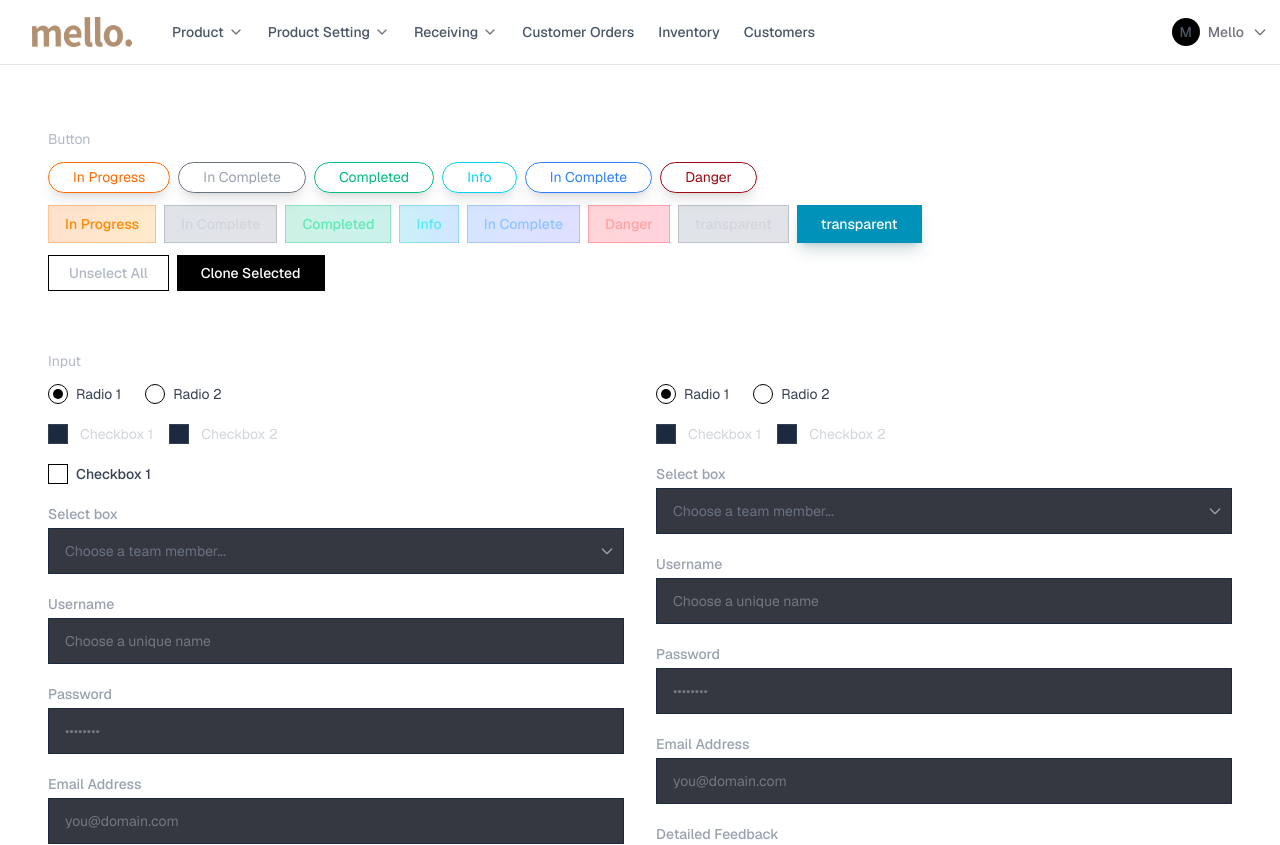
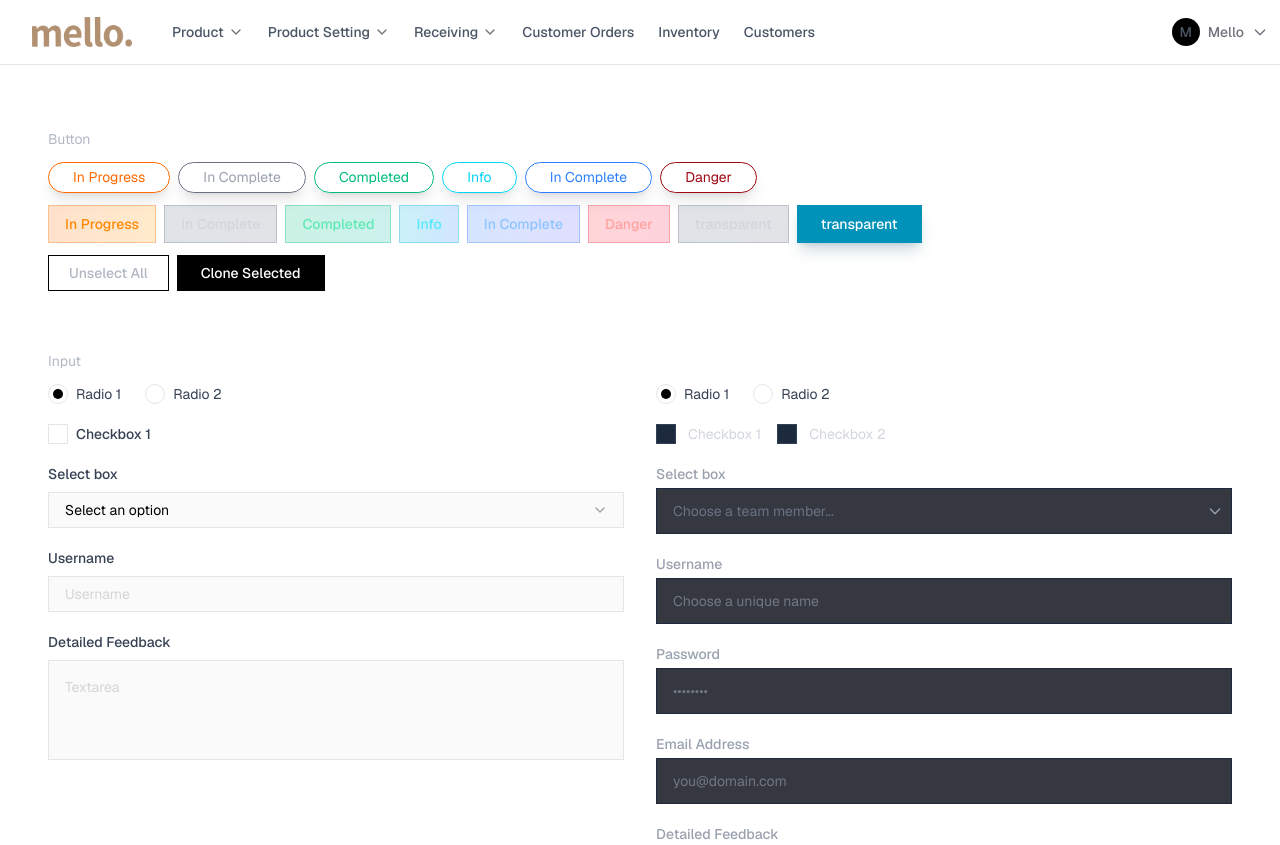
Before and after one commit to Animesh459/Vuerprise, a Vue app: page /utilities in a window 1280 px wide. Shown: the top 845 px of the page. Built offline with nearby package versions, Linux system fonts and the light colour scheme.

Commit message:
modal , pagination utilities rearrange for new theme

```diff
--- a/src/components/CustomRadio.vue
+++ b/src/components/CustomRadio.vue
@@ -24,8 +24,8 @@
               class="w-5 h-5 mr-2 rounded-full border flex items-center justify-center flex-shrink-0
                    transition duration-300 ease-in-out"
               :class="modelValue === option.value
-              ? 'border-black shadow-black'
-              : 'border-black bg-white hover:border-black'"
+              ? 'border-neutral-200 '
+              : 'border-neutral-200 bg-white hover:border-neutral-200'"
           >
             <div
                 class="w-2.5 h-2.5 rounded-full bg-black
--- a/src/components/Pagination.vue
+++ b/src/components/Pagination.vue
@@ -13,13 +13,13 @@
 
   <!-- Pagination -->
   <div class="mt-6 flex flex-col items-center justify-between gap-6 border-t border-border pt-6 sm:flex-row">
-    <p class="text-[10px] font-black text-neutral-400 uppercase tracking-widest">1-18 of 50 Results</p>
+    <p class="text-xs font-semibold text-gray-600 uppercase tracking-widest">1-18 of 50 Results</p>
     <div class="flex items-center gap-1">
-      <button class="h-9 border border-neutral-200 px-4 text-[10px] font-black uppercase hover:border-black transition-colors">Prev</button>
-      <button class="h-9 w-9 bg-black text-[10px] font-black text-white">1</button>
-      <button class="h-9 w-9 border border-neutral-200 text-[10px] font-black hover:border-black transition-colors">2</button>
-      <button class="h-9 w-9 border border-neutral-200 text-[10px] font-black hover:border-black transition-colors">3</button>
-      <button class="h-9 border border-neutral-200 px-4 text-[10px] font-black uppercase hover:border-black transition-colors">Next</button>
+      <button class="h-9 border border-border px-4 text-xs font-semibold uppercase hover:border-black transition-colors">Prev</button>
+      <button class="h-9 w-9 bg-black text-xs font-semibold text-white">1</button>
+      <button class="h-9 w-9 border border-border text-xs font-semibold hover:border-black transition-colors">2</button>
+      <button class="h-9 w-9 border border-border text-xs font-semibold hover:border-black transition-colors">3</button>
+      <button class="h-9 border border-border px-4 text-xs font-semibold uppercase hover:border-black transition-colors">Next</button>
     </div>
   </div>
 
--- a/src/components/form/BaseCheckbox.vue
+++ b/src/components/form/BaseCheckbox.vue
@@ -6,7 +6,7 @@
           :checked="modelValue"
           @change="$emit('update:modelValue', $event.target.checked)"
           :class="[
-          'relative h-5 w-5 appearance-none border border-black bg-white rounded-sm cursor-pointer transition-all',
+          'relative h-5 w-5 appearance-none border border-neutral-200 bg-white rounded-sm cursor-pointer transition-all',
           'checked:bg-black checked:border-black',
           'after:content-[\'✓\'] after:absolute after:inset-0 after:flex after:items-center after:justify-center',
           'after:text-[10px] after:text-white after:font-bold after:opacity-0 checked:after:opacity-100',
--- a/src/views/ColorsCategory.vue
+++ b/src/views/ColorsCategory.vue
@@ -102,14 +102,14 @@
             :key="color.id"
             @click="selectedColorCard = color.id"
             :class="[
-            'bg-white border-2 rounded-xl p-4 cursor-pointer transition-all hover:-translate-y-1 hover:shadow-lg hover:shadow-cyan-500/20',
-            selectedColorCard === color.id ? 'border-border shadow-lg shadow-cyan-500/30 bg-white' : 'border-border'
+            'bg-white border rounded-xl p-4 cursor-pointer transition-all hover:-translate-y-1',
+            selectedColorCard === color.id ? 'border-border bg-white' : 'border-border'
           ]"
         >
           <div class="w-full h-20 rounded-lg mb-3 shadow-lg" :style="{ backgroundColor: color.code }"></div>
           <span class="block text-xs font-semibold text-gray-700 text-center uppercase tracking-wider">{{ color.name }}</span>
           <div class="flex justify-center gap-2 mt-3 pt-3 border-t border-border">
-            <button class="text-xs text-gray-400 hover:text-cyan-400 font-semibold transition-colors">Edit</button>
+            <button class="text-xs text-gray-400 hover:text-gray-700 font-semibold transition-colors">Edit</button>
             <span class="text-gray-600">|</span>
             <button class="text-xs text-red-400 hover:text-red-300 font-semibold transition-colors">Delete</button>
           </div>
--- a/src/views/Utilities.vue
+++ b/src/views/Utilities.vue
@@ -61,6 +61,7 @@
           transparent
         </button>
       </div>
+
     <div class="flex gap-2">
       <button class="btn-secondary-new"> Unselect All </button>
       <button class="btn-primary-new"> Clone Selected </button>
@@ -84,63 +85,69 @@
           { value: 'express', text: 'Radio 2' },
         ]"
               />
-                <div class="card flex flex-wrap  gap-4">
-                    <CustomCheckbox
-                        id="news-check"
-                        label="Checkbox 1"
-                        v-model="formData.newsletter"
-                    />
+<!--                <div class="card flex flex-wrap  gap-4">-->
+<!--                    <CustomCheckbox-->
+<!--                        id="news-check"-->
+<!--                        label="Checkbox 1"-->
+<!--                        v-model="formData.newsletter"-->
+<!--                    />-->
 
-                    <CustomCheckbox id="terms-check" v-model="formData.terms">
-                      Checkbox 2
-                    </CustomCheckbox>
-                </div>
+<!--                    <CustomCheckbox id="terms-check" v-model="formData.terms">-->
+<!--                      Checkbox 2-->
+<!--                    </CustomCheckbox>-->
+<!--                </div>-->
               <BaseCheckbox
                   label="Checkbox 1"
               />
-                <CustomSelect
-                    id="project-select"
-                    label="Select box"
-                    v-model="projectData.lead"
-                    :options="[
-                    { value: 'alice', text: 'Alice (Development)' },
-                    { value: 'bob', text: 'Bob (Design)' },
-                    { value: 'charlie', text: 'Charlie (Testing)' }
-                  ]"
-                    placeholder="Choose a team member..."
-                />
-              <CustomInput
-                  id="user-name"
-                  label="Username"
-                  type="text"
-                  placeholder="Choose a unique name"
-                  v-model="inputData.username"
-                  :required="true"
+<!--                <CustomSelect-->
+<!--                    id="project-select"-->
+<!--                    label="Select box"-->
+<!--                    v-model="projectData.lead"-->
+<!--                    :options="[-->
+<!--                    { value: 'alice', text: 'Alice (Development)' },-->
+<!--                    { value: 'bob', text: 'Bob (Design)' },-->
+<!--                    { value: 'charlie', text: 'Charlie (Testing)' }-->
+<!--                  ]"-->
+<!--                    placeholder="Choose a team member..."-->
+<!--                />-->
+              <BaseSelect
+                  label="Select box"
+                  :options="['XS', 'S', 'M']"
               />
+<!--              <CustomInput-->
+<!--                  id="user-name"-->
+<!--                  label="Username"-->
+<!--                  type="text"-->
+<!--                  placeholder="Choose a unique name"-->
+<!--                  v-model="inputData.username"-->
+<!--                  :required="true"-->
+<!--              />-->
+              <BaseInput label="Username" placeholder="Username" />
 
-              <CustomInput
-                  id="user-password"
-                  label="Password"
-                  type="password"
-                  placeholder="••••••••"
-                  v-model="inputData.password"
-              />
+              <BaseTextArea label="Detailed Feedback"  placeholder="Textarea" />
+<!--              <CustomInput-->
+<!--                  id="user-password"-->
+<!--                  label="Password"-->
+<!--                  type="password"-->
+<!--                  placeholder="••••••••"-->
+<!--                  v-model="inputData.password"-->
+<!--              />-->
 
-              <CustomInput
-                  id="user-email"
-                  label="Email Address"
-                  type="email"
-                  placeholder="you@domain.com"
-                  v-model="inputData.email"
-              />
+<!--              <CustomInput-->
+<!--                  id="user-email"-->
+<!--                  label="Email Address"-->
+<!--                  type="email"-->
+<!--                  placeholder="you@domain.com"-->
+<!--                  v-model="inputData.email"-->
+<!--              />-->
 
-              <CustomTextarea
-                  id="user-feedback"
-                  label="Detailed Feedback"
-                  placeholder="Enter your thoughts or questions here..."
-                  v-model="textarea.feedback"
-                  :rows="5"
-              />
+<!--              <CustomTextarea-->
+<!--                  id="user-feedback"-->
+<!--                  label="Detailed Feedback"-->
+<!--                  placeholder="Enter your thoughts or questions here..."-->
+<!--                  v-model="textarea.feedback"-->
+<!--                  :rows="5"-->
+<!--              />-->
 
             </div>
 
@@ -232,10 +239,10 @@
       <p>Lorem ipsum dolor sit amet, consectetur adipisicing elit. Asperiores at dolore earum ex iusto nihil quod reiciendis, soluta temporibus ut.</p>
       <template #footer>
         <div class="flex items-end justify-end gap-1">
-          <button class="btn-danger" @click="isModalOpen = false">
+          <button class="btn-secondary-new" @click="isModalOpen = false">
             Close
           </button>
-          <button class="btn-success" @click="isModalOpen = false">
+          <button class="btn-primary-new" @click="isModalOpen = false">
             Apply
           </button>
         </div>
@@ -430,6 +437,9 @@
   import CustomPagination from "@/components/CustomPagination.vue";
   import {AlertCircleIcon, ArrowDownCircleIcon, CalendarIcon, ChevronDownIcon, ZapIcon} from "lucide-vue-next";
   import BaseCheckbox from "@/components/form/BaseCheckbox.vue";
+  import BaseInput from "@/components/form/BaseInput.vue";
+  import BaseSelect from "@/components/form/BaseSelect.vue";
+  import BaseTextArea from "@/components/form/BaseTextArea.vue";
 
   const isModalOpen = ref(false);
 
```
Also changed, not shown: src/components/CustomModal.vue (+9 -10 lines).
